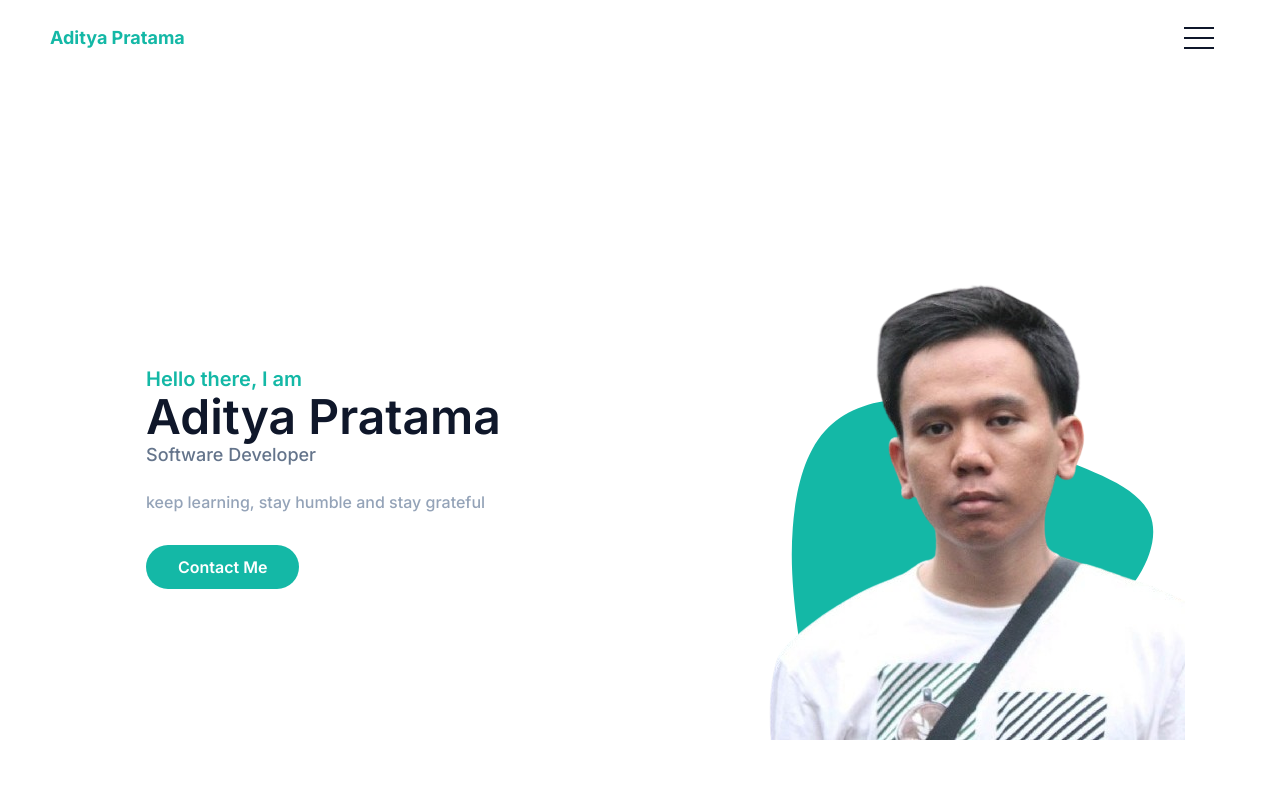
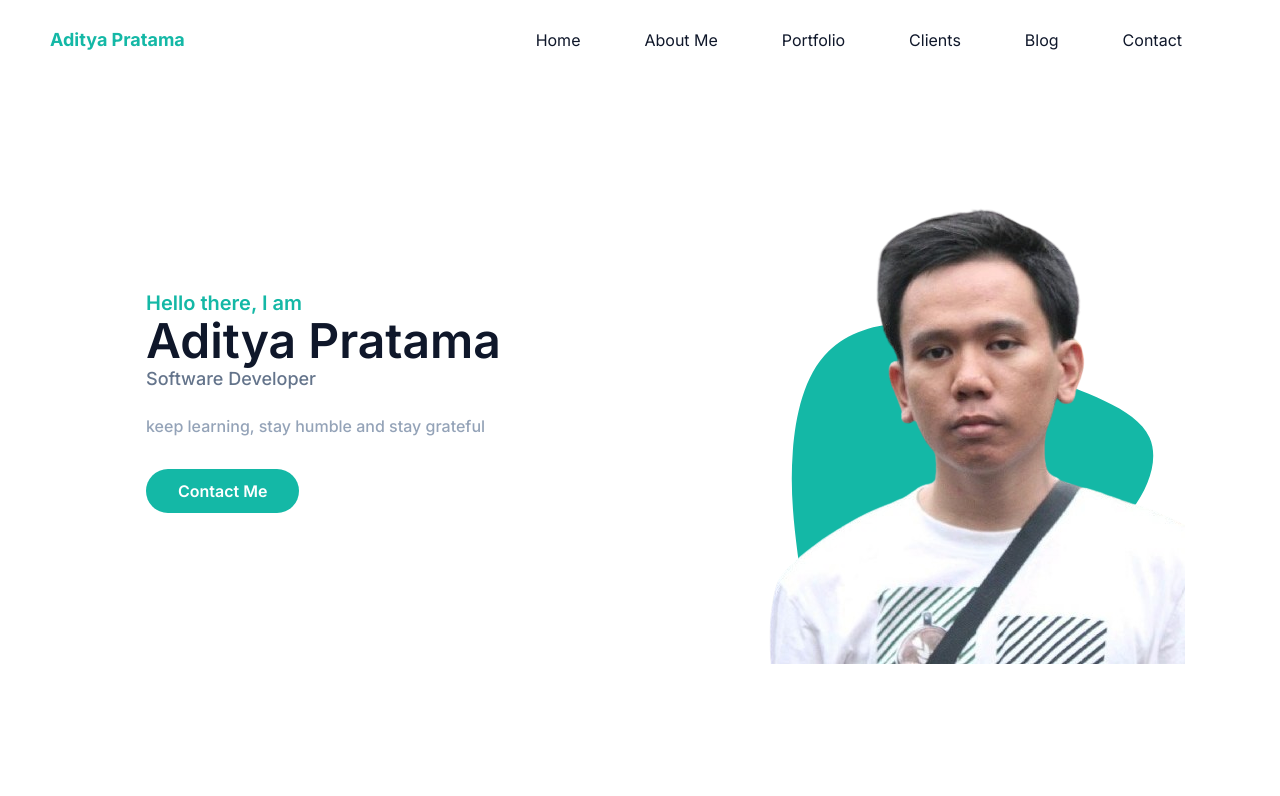
Before and after one commit to adityazxzxz/web-profile, a Next.js app: page / in a window 1280 px wide. Shown: the top 796 px of the page. Built offline with nearby package versions, Linux system fonts and the light colour scheme.

Commit message:
add navbar

```diff
--- a/src/app/components/atoms/Hamburger.jsx
+++ b/src/app/components/atoms/Hamburger.jsx
@@ -1,13 +1,9 @@
 'use client';
 import { useEffect, useState } from "react"
-export default function Hamburger() {
-    const [toggle, setToggle] = useState(false);
+export default function Hamburger(props) {
 
-    function handleClick() {
-        setToggle(!toggle)
-    }
     return (
-        <button onClick={handleClick} id="hamburger" className={`block absolute right-4 ${toggle ? "hamburger-active" : ""}`}>
+        <button onClick={props.onClick} id="hamburger" className={`lg:hidden block absolute right-4 ${props.isActive ? "hamburger-active" : ""}`}>
             <span className="hamburger-line origin-top-left transition duration-300 ease-in-out"></span>
             <span className="hamburger-line transition duration-300 ease-in-out"></span>
             <span className="hamburger-line origin-bottom-left transition duration-300 ease-in-out"></span>
--- a/src/app/components/molecules/Navbar.jsx
+++ b/src/app/components/molecules/Navbar.jsx
@@ -5,6 +5,11 @@ import { useState, useEffect } from 'react'
 export default function Navbar() {
     const [scrolling, setScrolling] = useState(false);
     const [scrollTop, setScrollTop] = useState(0)
+    const [toggle, setToggle] = useState(false);
+
+    const hideNavbar = () => {
+        setToggle(!toggle)
+    }
 
     useEffect(() => {
         function onScroll() {
@@ -19,14 +24,36 @@ export default function Navbar() {
         document.addEventListener('scroll', onScroll)
     }, [])
     return (
-        <header className={`bg-transparent ${scrolling ? "navbar-fixed" : ""} top-0 left-0 w-full flex items-center z-10`}>
+        <header className={`bg-transparent absolute ${scrolling ? "navbar-fixed" : ""} top-0 left-0 w-full flex items-center z-10`}>
             <div className="container">
                 <div className="flex items-center justify-between relative">
                     <div>
                         <a href="#home" className="font-bold text-lg text-primary block py-6">Aditya Pratama</a>
                     </div>
                     <div className="flex items-center px-4">
-                        <Hamburger />
+                        <Hamburger onClick={hideNavbar} isActive={toggle} />
+                        <nav id='nav-menu' className={`${toggle ? '' : ''} absolute py-5 bg-white shadow-lg rounded-lg max-w-[250px] w-full right-4 top-full lg:static lg:bg-transparent lg:max-w-full lg:shadow-none lg:rounded-none`}>
+                            <ul className='block lg:flex'>
+                                <li className='group'>
+                                    <a href="#home" className='text-base text-dark py-2 mx-8 flex group-hover:text-primary'>Home</a>
+                                </li>
+                                <li className='group'>
+                                    <a href="#about" className='text-base text-dark py-2 mx-8 flex group-hover:text-primary'>About Me</a>
+                                </li>
+                                <li className='group'>
+                                    <a href="#portfolio" className='text-base text-dark py-2 mx-8 flex group-hover:text-primary'>Portfolio</a>
+                                </li>
+                                <li className='group'>
+                                    <a href="#clients" className='text-base text-dark py-2 mx-8 flex group-hover:text-primary'>Clients</a>
+                                </li>
+                                <li className='group'>
+                                    <a href="#blog" className='text-base text-dark py-2 mx-8 flex group-hover:text-primary'>Blog</a>
+                                </li>
+                                <li className='group'>
+                                    <a href="#contact" className='text-base text-dark py-2 mx-8 flex group-hover:text-primary'>Contact</a>
+                                </li>
+                            </ul>
+                        </nav>
                     </div>
                 </div>
             </div>
```
